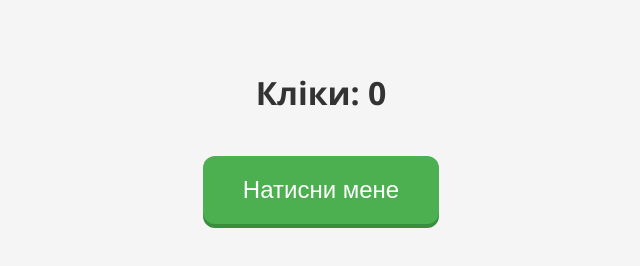
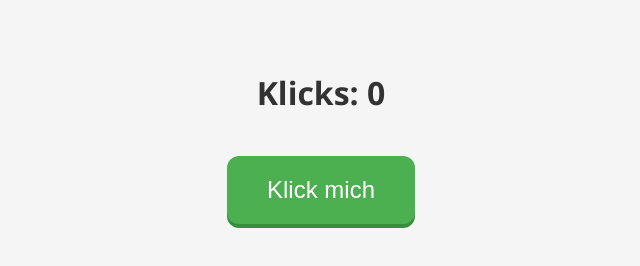
Before and after one commit to Milidiy-Azgald/click, a website: page index.html in a window 1280 px wide. Shown: the whole page, without its empty margins (319-959 px from the left). Drawn offline with Linux system fonts and the light colour scheme.

Commit message:
Update index.html

```diff
--- a/index.html
+++ b/index.html
@@ -1,17 +1,17 @@
 <!DOCTYPE html>
-<html lang="uk">
+<html lang="de">
 <head>
     <meta charset="UTF-8" />
     <meta name="viewport" content="width=device-width, initial-scale=1.0" />
-    <title>Клікер</title>
+    <title>Klicker</title>
     <link rel="stylesheet" href="style.css" />
     <link rel="icon" type="image/x-icon" href="favicon.ico" />
 </head>
 <body>
 <div class="container">
-    <h1>Кліки: <span id="counter">0</span></h1>
+    <h1>Klicks: <span id="counter">0</span></h1>
     <button id="clickButton">
-        Натисни мене
+        Klick mich
     </button>
     <audio id="clickSound" src="zvuk11.mp3" preload="auto"></audio>
 </div>
```
